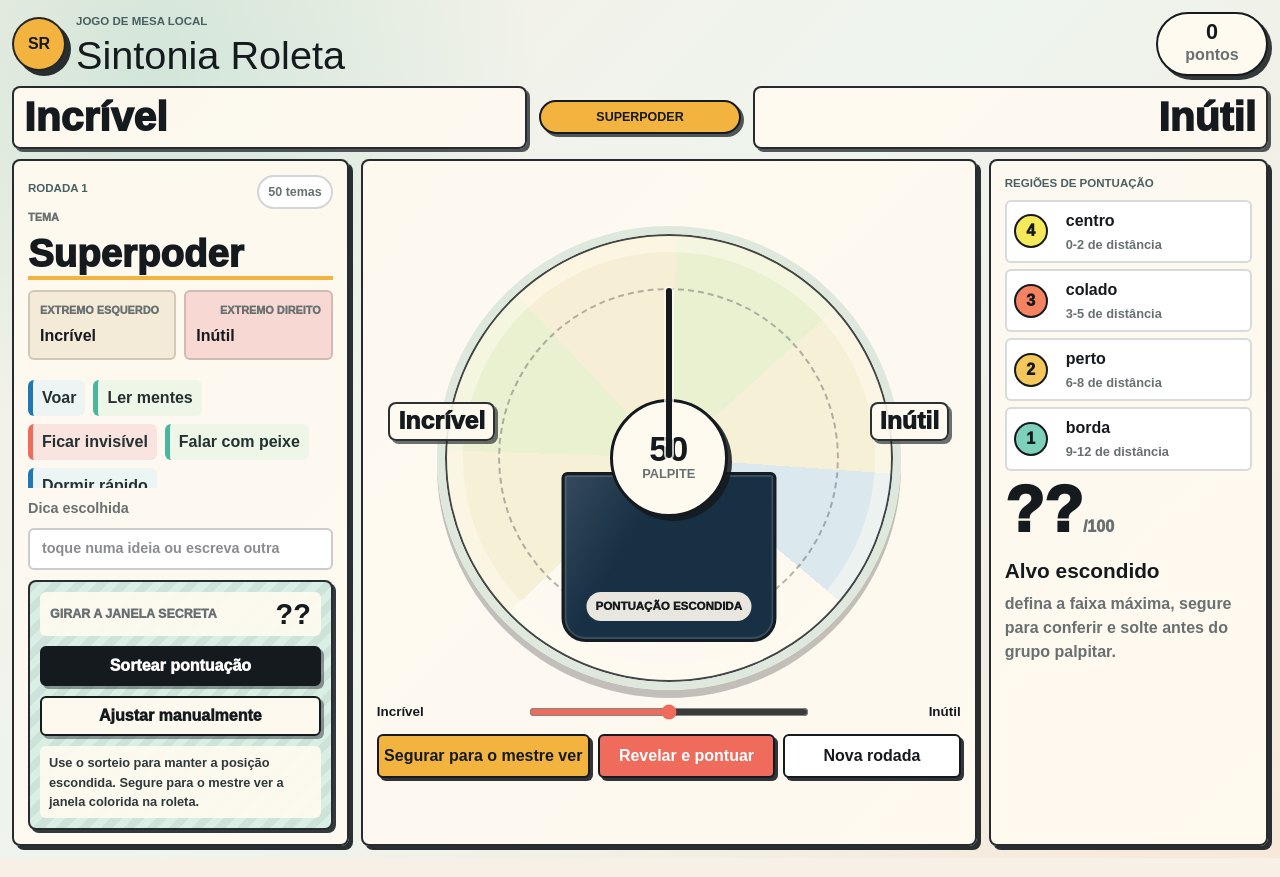
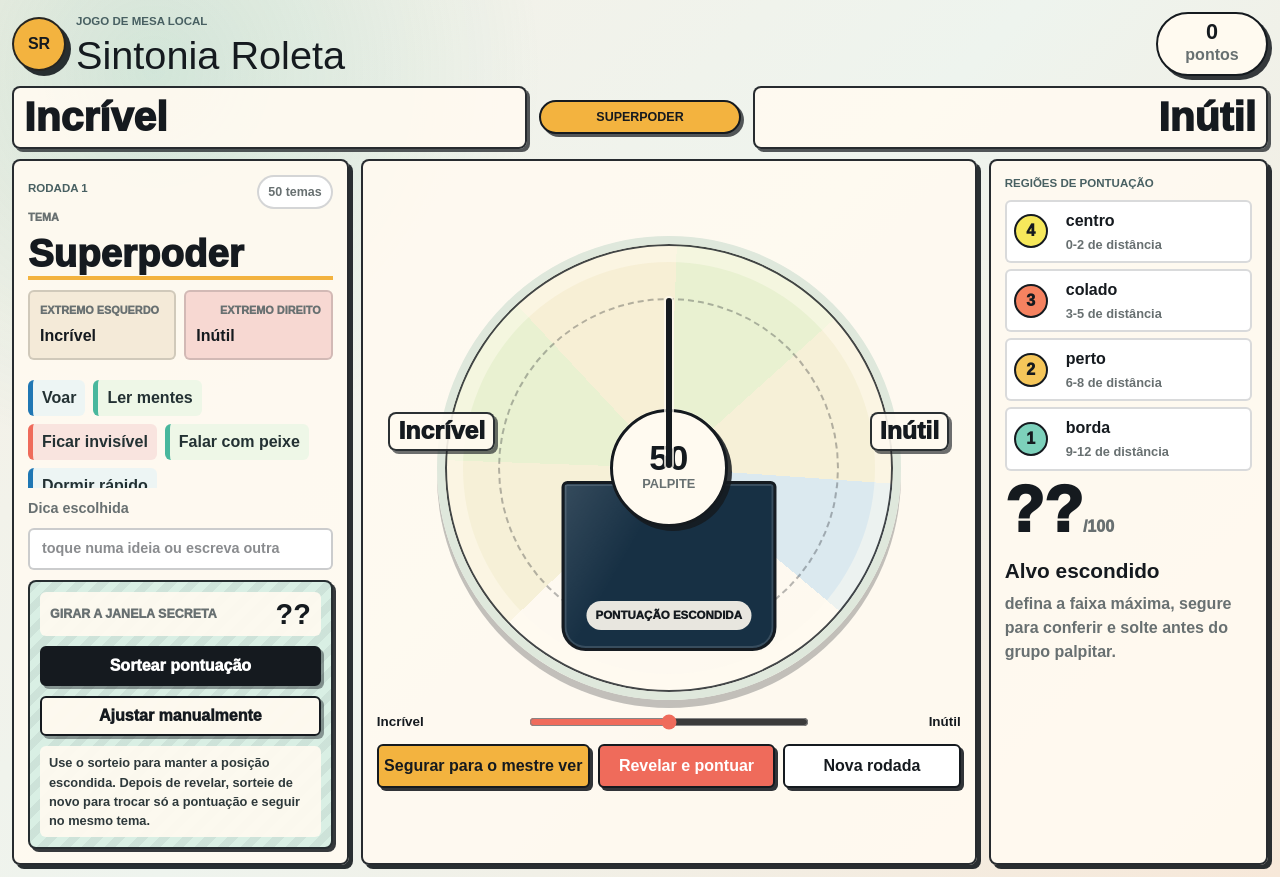
Before and after one commit to thiagwsmaia/sintonia-roleta, a Next.js app: page / in a window 1280 px wide. Built offline with nearby package versions, Linux system fonts and the light colour scheme.

Commit message:
Allow rerolling score target

```diff
--- a/app/page.tsx
+++ b/app/page.tsx
@@ -164,9 +164,11 @@ export default function Home() {
 
   function randomizeTarget() {
     setTarget(makeTarget());
+    setGuess(50);
     setPeeking(false);
     setRevealed(false);
     setLastPoints(null);
+    setClue("");
     setManualTargetOpen(false);
   }
 
@@ -271,9 +273,8 @@ export default function Home() {
                 className="random-target-button"
                 type="button"
                 onClick={randomizeTarget}
-                disabled={revealed}
               >
-                Sortear pontuação
+                {revealed ? "Sortear nova pontuação" : "Sortear pontuação"}
               </button>
               <button
                 className="manual-target-button"
@@ -285,7 +286,7 @@ export default function Home() {
               </button>
               {manualTargetOpen ? (
                 <input
-                aria-label="Definir centro da pontuação máxima"
+                  aria-label="Definir centro da pontuação máxima"
                   type="range"
                   min="6"
                   max="94"
@@ -295,8 +296,9 @@ export default function Home() {
                 />
               ) : null}
               <small>
-                Use o sorteio para manter a posição escondida. Segure para o
-                mestre ver a janela colorida na roleta.
+                Use o sorteio para manter a posição escondida. Depois de
+                revelar, sorteie de novo para trocar só a pontuação e seguir no
+                mesmo tema.
               </small>
             </div>
           </aside>
```
